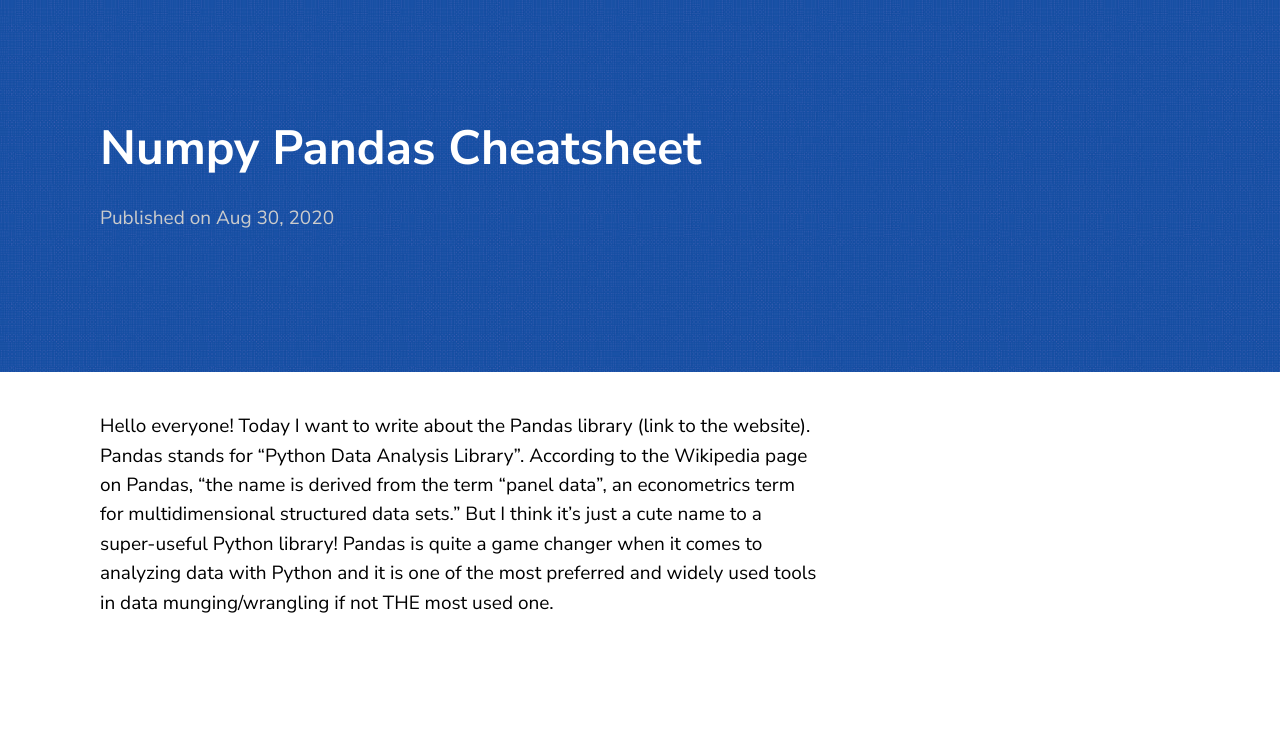
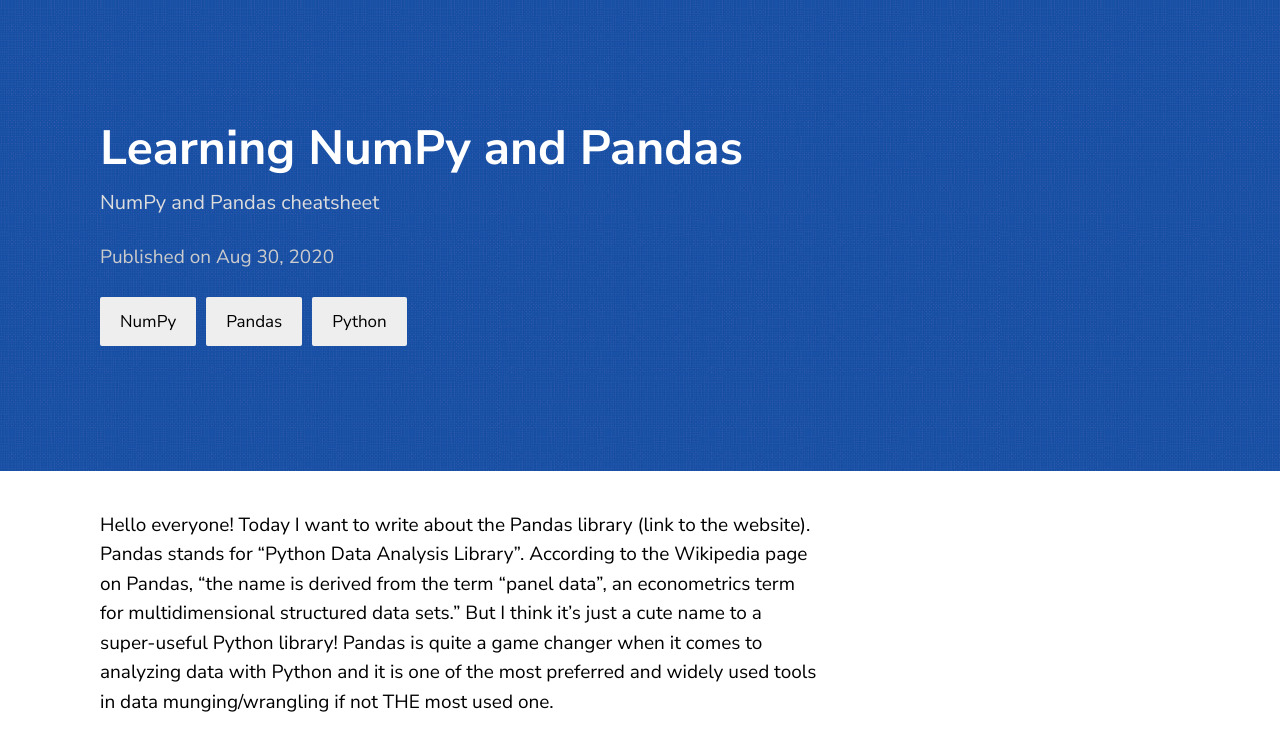
Before and after one commit to 404Kartik/blog.404kartik, a Jekyll site: the page built from _posts/2020-08-30-NumPy-Pandas-Cheatsheet.markdown, in a window 1280 px wide. Shown: the top 751 px of the page. Built offline with Jekyll 4.4.1, drawn with Linux system fonts in a browser that asks for light colours; our own code applies the rules of GitHub Pages for plain Markdown files.

Commit message:
Update 2020-08-30-NumPy-Pandas-Cheatsheet.markdown

```diff
--- a/_posts/2020-08-30-NumPy-Pandas-Cheatsheet.markdown
+++ b/_posts/2020-08-30-NumPy-Pandas-Cheatsheet.markdown
@@ -1,4 +1,10 @@
-
+---
+layout: post
+title:  "Learning NumPy and Pandas"
+description: NumPy and Pandas cheatsheet
+date:   2020-08-30 21:03:36 +0530
+categories: NumPy Pandas Python
+---
 
 
 Hello everyone! Today I want to write about the Pandas library (link to the website). Pandas stands for “Python Data Analysis Library”. According to the Wikipedia page on Pandas, “the name is derived from the term “panel data”, an econometrics term for multidimensional structured data sets.” But I think it’s just a cute name to a super-useful Python library!
```
